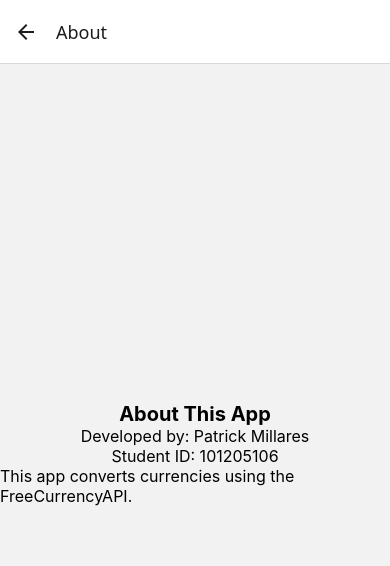
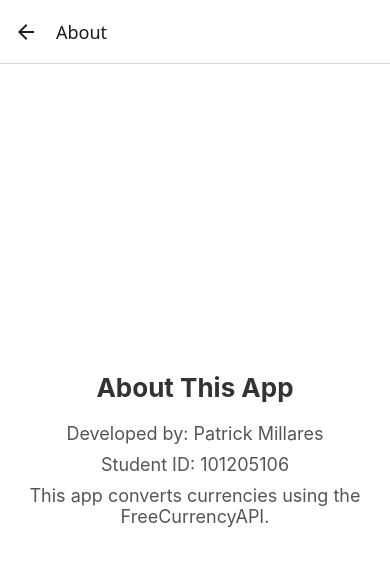
Before and after one commit to Infinitewumbo/A2_Patrick_Millares, a React Native app: screen /About in a window 390 px wide. Shown: the top 566 px of the page. Built offline with nearby package versions, Linux system fonts and the light colour scheme.

Commit message:
updated styling for aboutscreen

```diff
--- a/src/screens/AboutScreen.js
+++ b/src/screens/AboutScreen.js
@@ -15,9 +15,25 @@ const AboutScreen = () => {
 };
 
 const styles = StyleSheet.create({
-  container: { flex: 1, justifyContent: 'center', alignItems: 'center' },
-  header: { fontSize: 20, fontWeight: 'bold' },
-  text: { fontSize: 16 }
+  container: {
+    flex: 1,
+    backgroundColor: '#fff',
+    alignItems: 'center',
+    justifyContent: 'center',
+    padding: 20,
+  },
+  header: {
+    fontSize: 26,
+    fontWeight: 'bold',
+    marginBottom: 20,
+    color: '#333',
+  },
+  text: {
+    fontSize: 18,
+    marginBottom: 10,
+    textAlign: 'center',
+    color: '#555',
+  },
 });
 
 export default AboutScreen;
```
